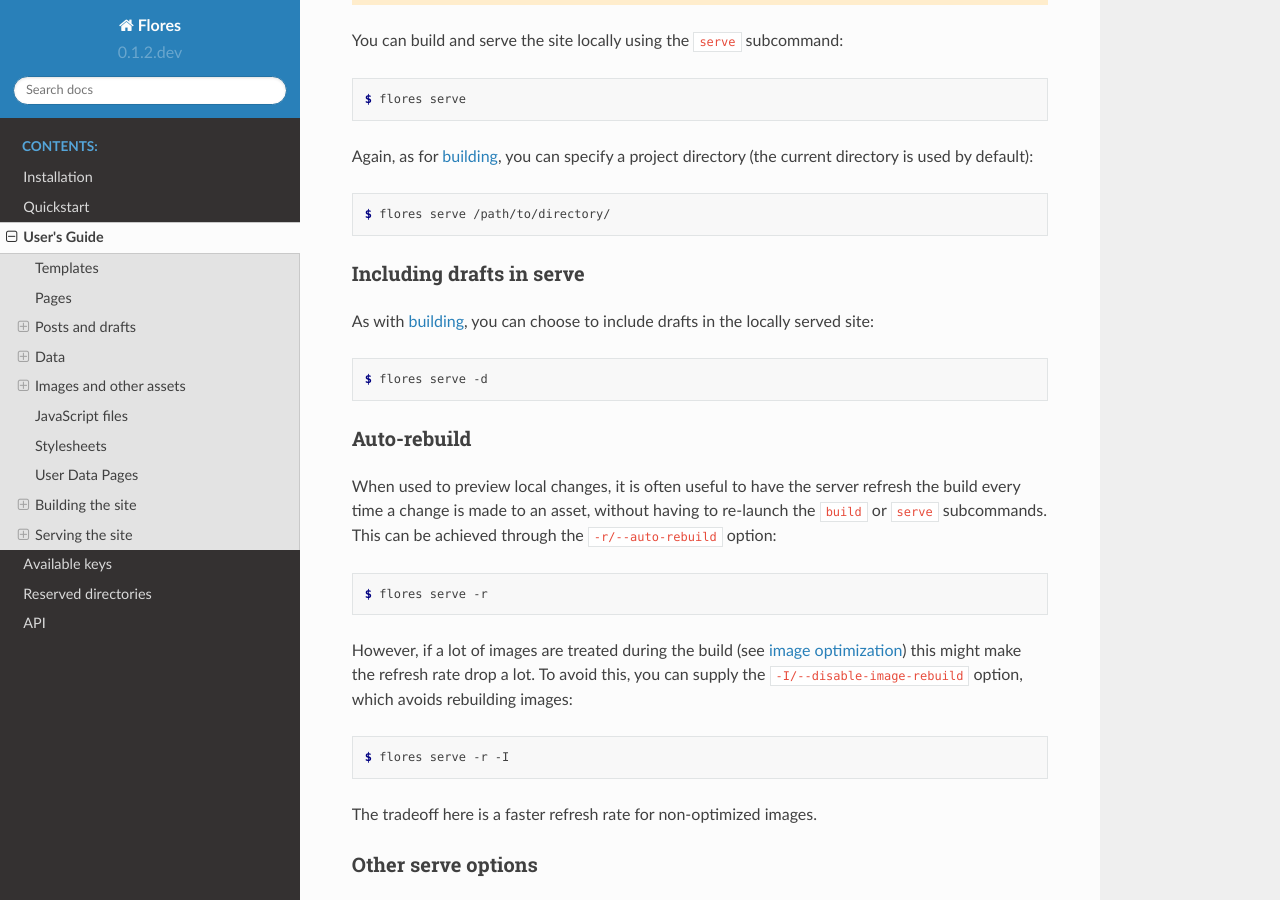
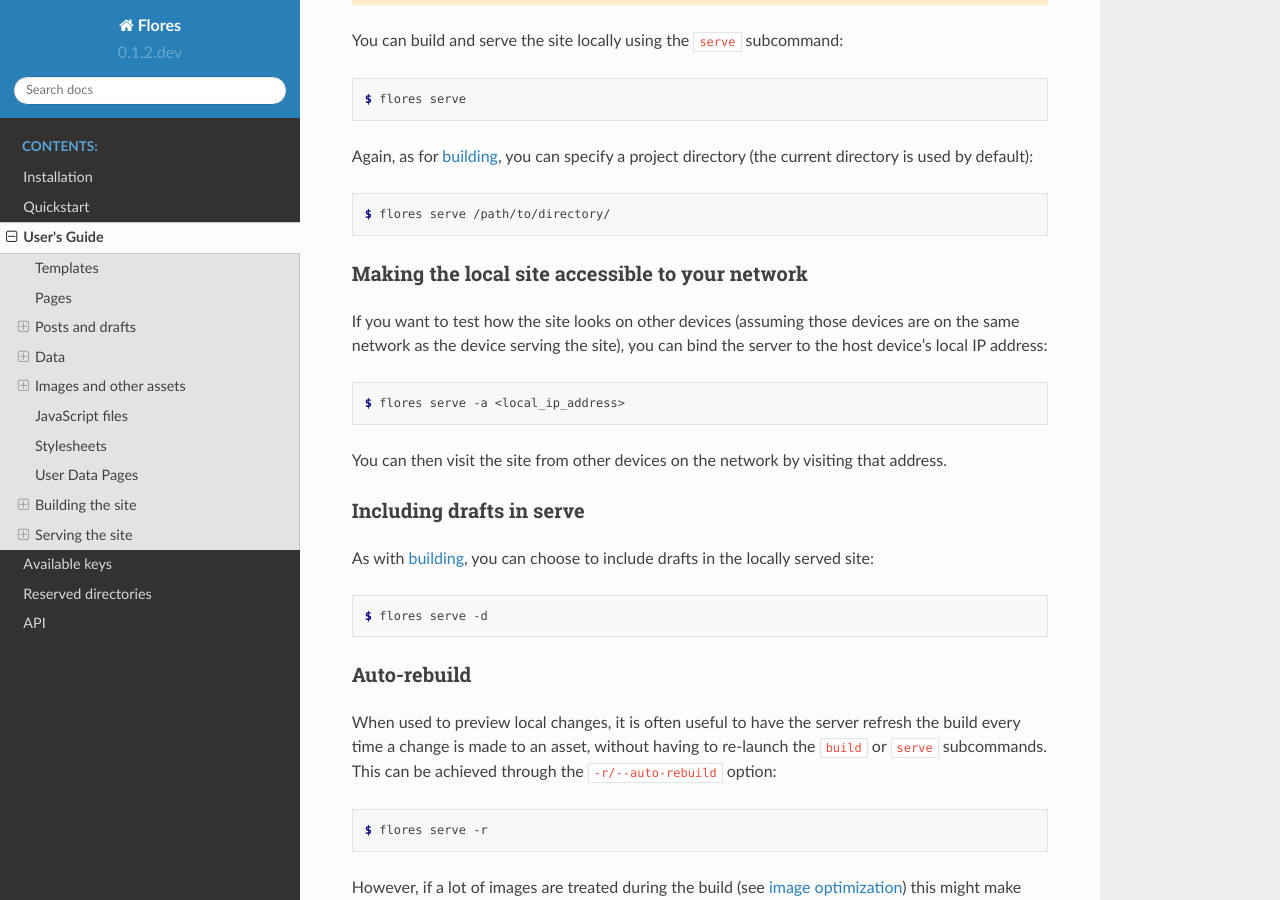
Before and after one commit to kokkonisd/flores, a Sphinx documentation site: the page built from docs/user_guide.rst, in a window 1280 px wide and 900 px high, scrolled down 9768 px. Built offline with Sphinx 7.4.7 and the Read the Docs theme 2.0.0, drawn with Linux system fonts in a browser that asks for light colours.

Commit message:
Allow to bind server to addresses
To facilitate testing on other devices on the network, the server can
now be bound to an arbitrary address (for example the host's local IP
address).

[#12]

```diff
--- a/docs/user_guide.rst
+++ b/docs/user_guide.rst
@@ -561,6 +561,21 @@
    $ flores serve /path/to/directory/
 
 
+Making the local site accessible to your network
+------------------------------------------------
+
+If you want to test how the site looks on other devices (assuming those devices are on
+the same network as the device serving the site), you can bind the server to the host
+device's local IP address:
+
+.. code-block:: console
+
+   $ flores serve -a <local_ip_address>
+
+
+You can then visit the site from other devices on the network by visiting that address.
+
+
 Including drafts in serve
 -------------------------
 
```
Also changed, not shown: 2 other files.
